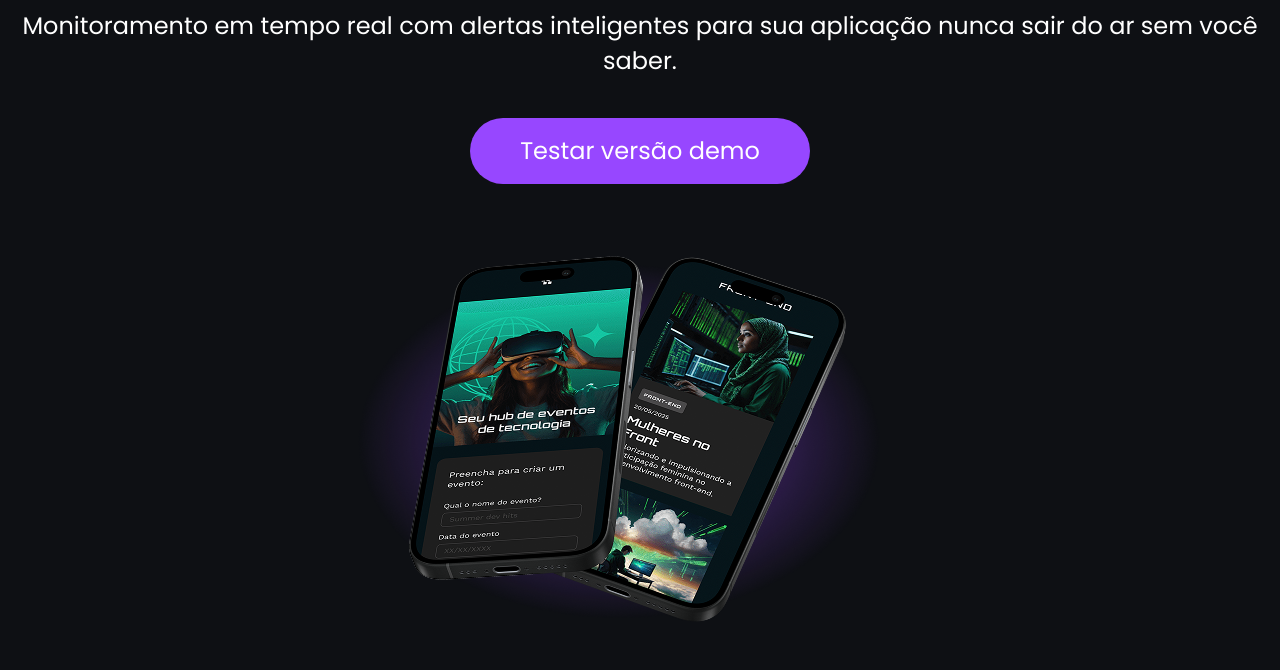
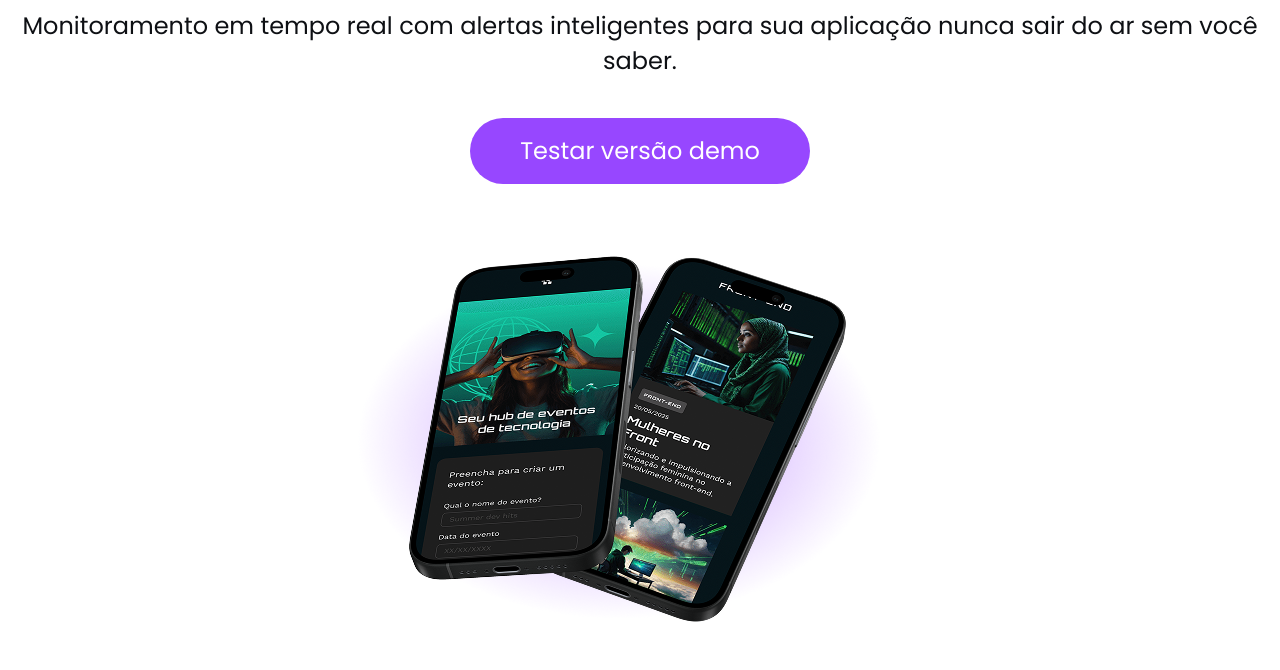
Before and after one commit to vigitinho/tecboard, a plain HTML site: page index.html in a window 1280 px wide. Shown: the part 345-1015 px from the top of the page. Drawn offline with Linux system fonts and the light colour scheme.

Commit message:
altera cor do fundo e do texto

```diff
--- a/css/style.css
+++ b/css/style.css
@@ -24,8 +24,8 @@
 /* Estilo Desktop*/
 
 body {
-    background-color: #0E1014;
-    color: #FFFFFF;
+    background-color: #FFFFFF;
+    color: #0E1014;
 }
 
 header img {
```
